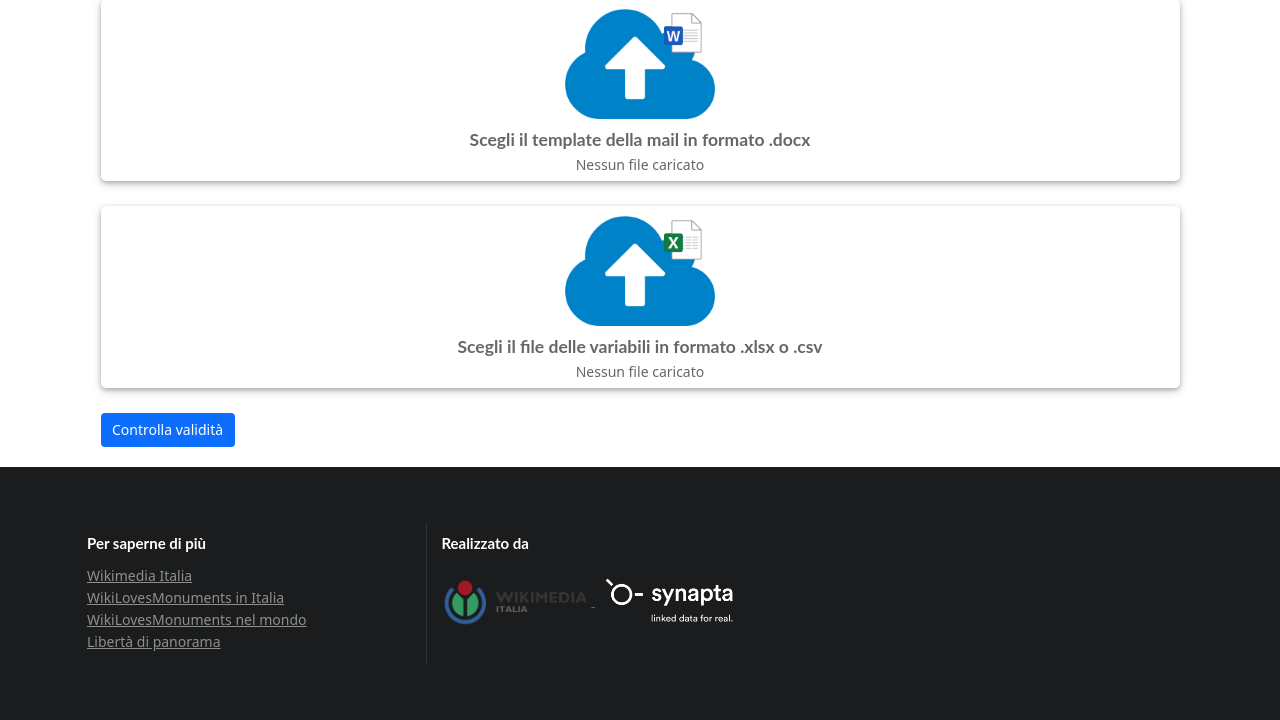
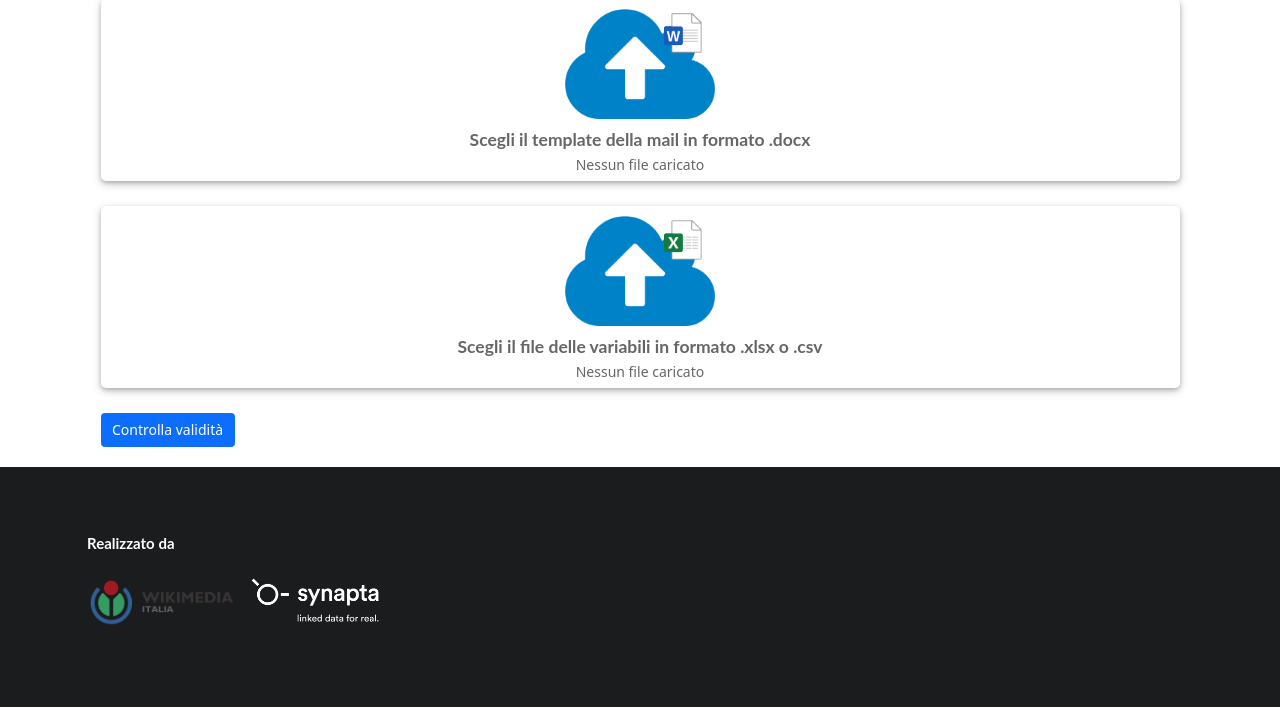
Before and after one commit to synapta/batch-mailer, a FastAPI app: page /index in a window 1280 px wide. Shown: the part 99-819 px from the top of the page. Run offline with FastAPI, Linux system fonts and the light colour scheme; some libraries are stand-ins or nearby versions.

Commit message:
Remove footer links

```diff
--- a/app/templates/index.html
+++ b/app/templates/index.html
@@ -58,24 +58,11 @@
     <div class="ui inverted vertical footer segment">
       <div class="ui container">
         <div class="ui stackable inverted divided equal height stackable grid">
-          <div class="five wide column">
-            <h4 class="ui inverted header">Per saperne di più</h4>
-            <div class="ui inverted link list">
-              <a href="https://www.wikimedia.it/" class="item">Wikimedia Italia</a>
-              <a href="https://wikilovesmonuments.wikimedia.it/" class="item">WikiLovesMonuments in Italia</a>
-              <a href="https://www.wikilovesmonuments.org/" class="item">WikiLovesMonuments nel mondo</a>
-              <a href="https://it.wikipedia.org/wiki/Libert%C3%A0_di_panorama" class="item">Libertà di panorama</a>
-            </div>
-          </div>
           <div class="ten wide column">
             <h4 class="ui inverted header">Realizzato da</h4>
             <p>
-              <a href="https://www.wikimedia.it/">
-                <img class="ui middle aligned small image" src="static/img/Wikimedia_Italia-logo_horizontal.png">
-              </a>
-              <a href="https://synapta.it/">
-                <img class="ui middle aligned small image" src="static/img/synapta.png">
-              </a>
+              <img class="ui middle aligned small image" src="static/img/Wikimedia_Italia-logo_horizontal.png">
+              <img class="ui middle aligned small image" src="static/img/synapta.png">
             </p>
           </div>
         </div>
```
Also changed, not shown: app/templates/login.html (+14 -21 lines), app/templates/preview.html (+2 -15 lines), app/templates/results.html (+4 -16 lines).
